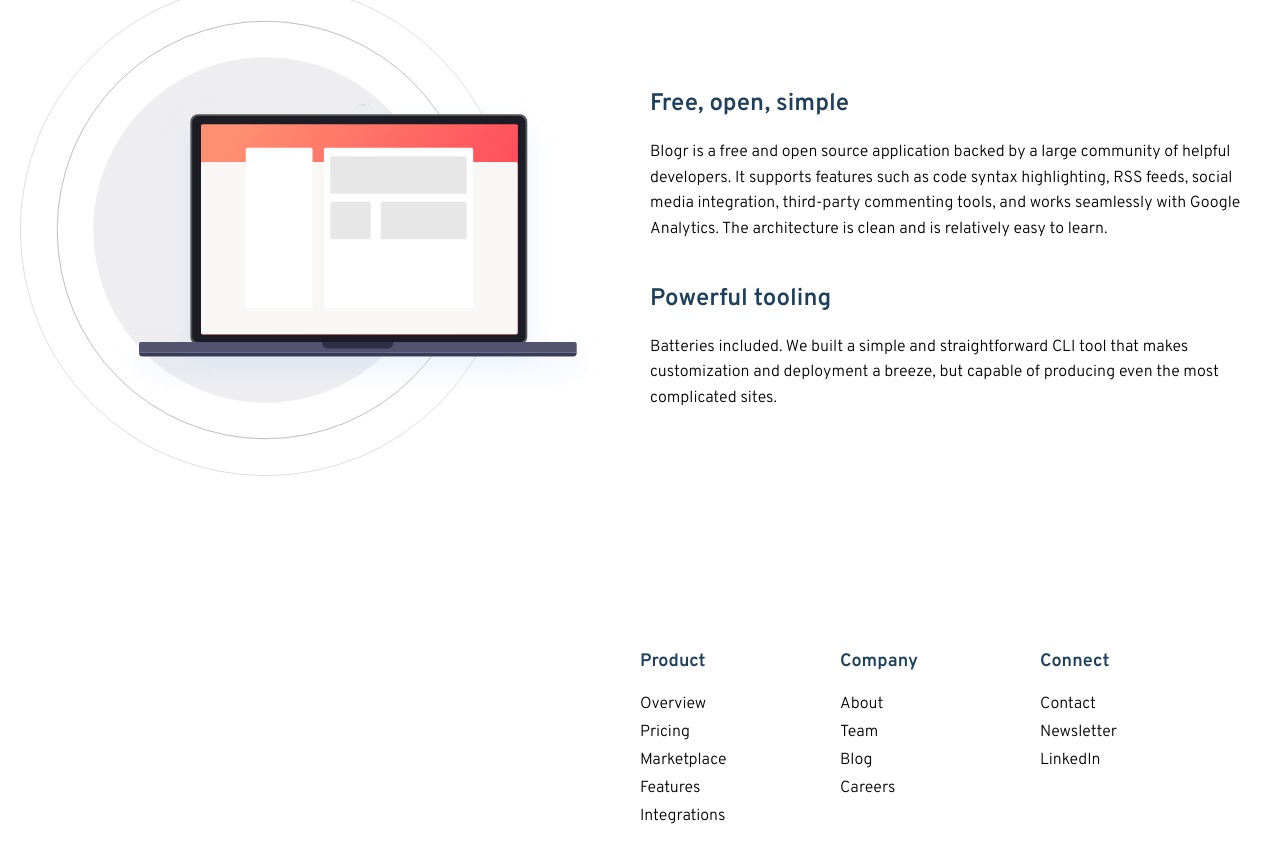
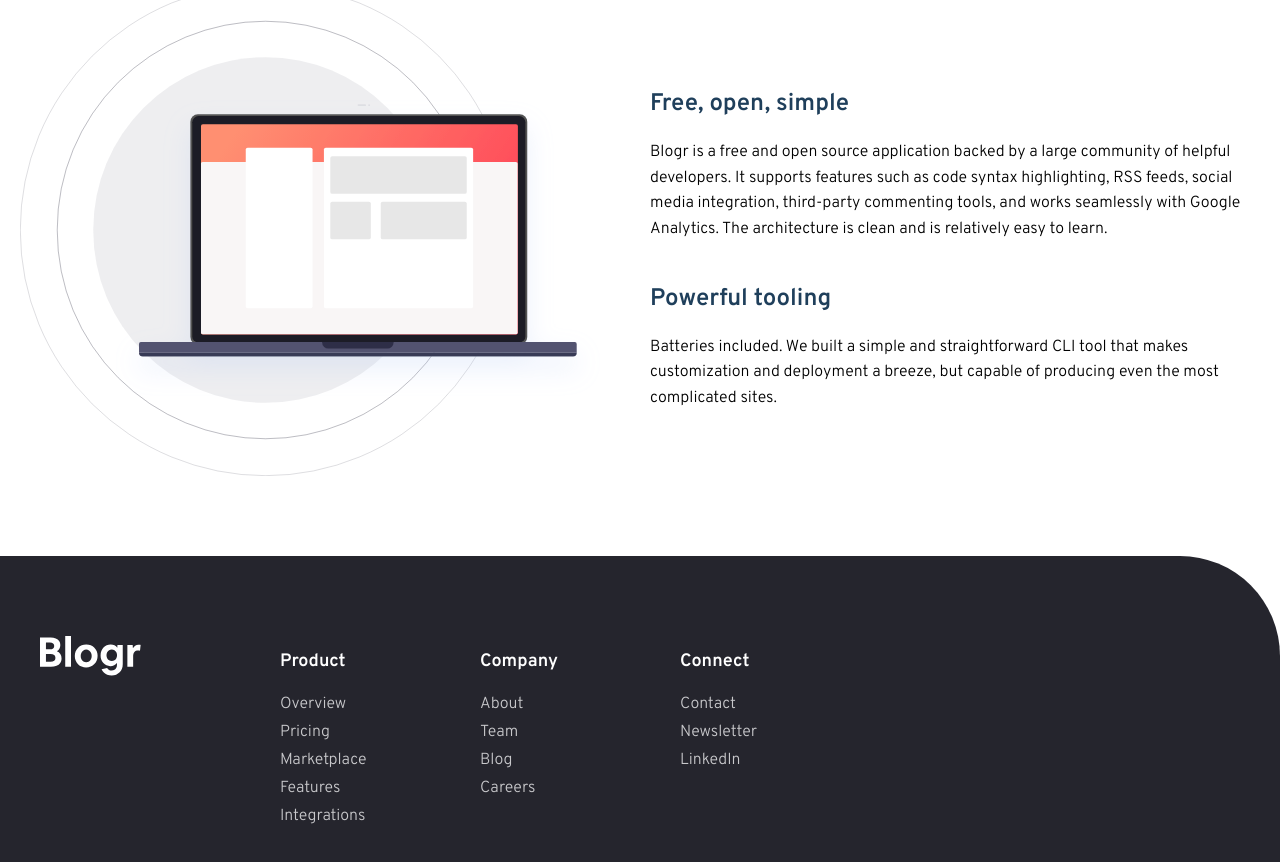
Before and after one commit to alexangria1992/frontend-mentor-challenges, a React (Create React App) app in the folder blogr-website/: page / in a window 1280 px wide. Shown: the part 1478-2340 px from the top of the page. Built offline with nearby package versions, Linux system fonts and the light colour scheme.

Commit message:
desktop styling for footer (missed commit)

```diff
--- a/blogr-website/src/index.css
+++ b/blogr-website/src/index.css
@@ -99,9 +99,49 @@ body {
   background: url("./images/bg-pattern-intro.svg") no-repeat center/cover;
 }
 
+/* Footer */
+.footer {
+  background-color: var(--very-dark-black-blue);
+  color: var(--grayish-blue);
+  border-top-right-radius: 100px;
+}
+
+.footer h4 {
+  color: var(--white);
+}
+
+/* @media (min-width: 768px) {
+  .navbar {
+    position: relative;
+    background-color: transparent;
+    box-shadow: none;
+    width: auto;
+    padding: 0;
+    left: 0;
+    transform: translateX(0%);
+    top: 0;
+  }
+
+  .navbar ul {
+    flex-direction: row;
+  }
+
+  .navbar ul li {
+    color: var(--white);
+    margin: 0;
+  }
+} */
+
 @media (min-width: 1024px) {
   .showcase,
   .showcase .overlay {
     height: 600px;
   }
 }
+
+@media (min-width: 1024px) {
+  .footer-links {
+    /* border: 1px solid red; */
+    transform: translateX(-60%);
+  }
+}
```
